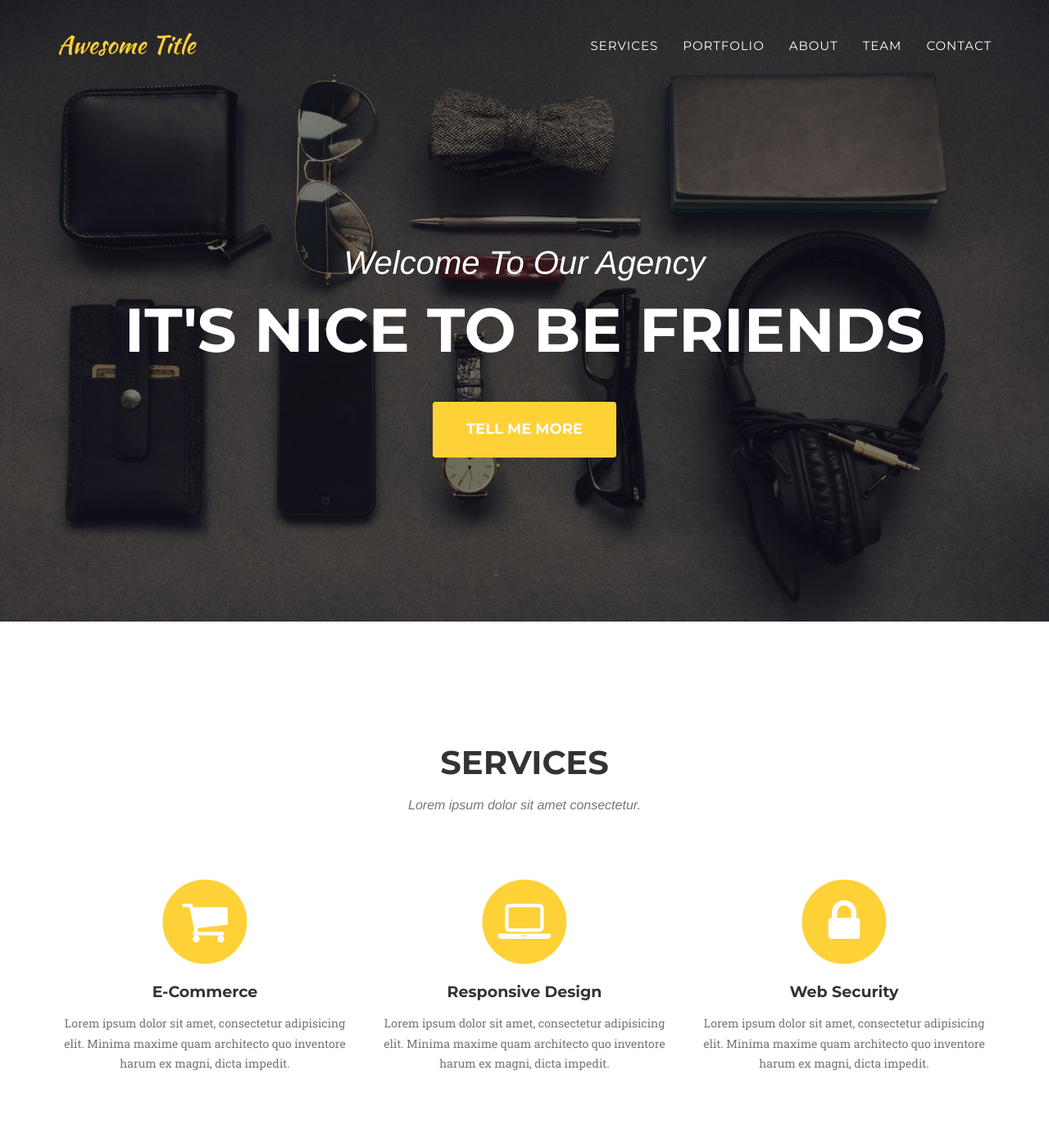
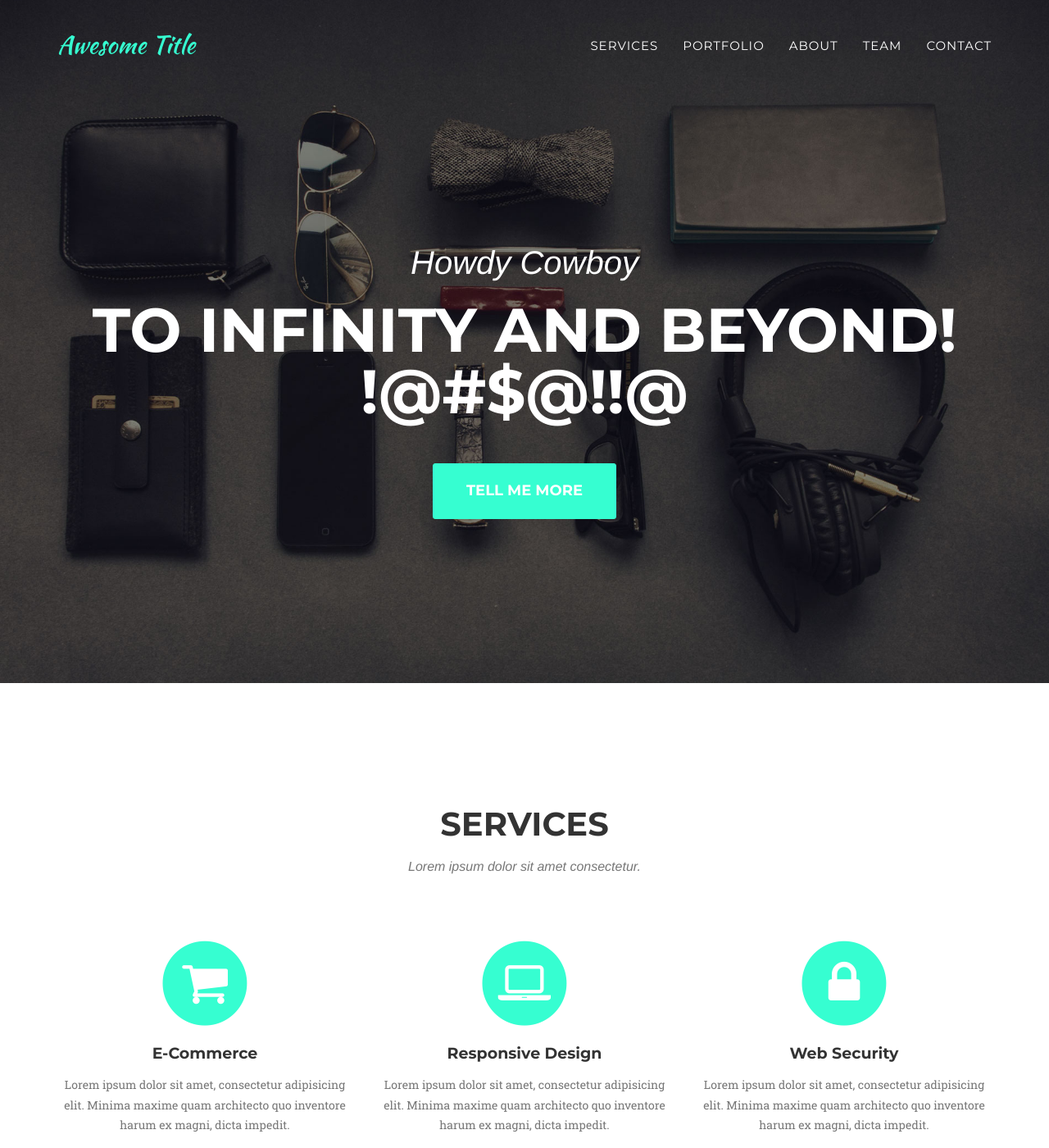
Before and after one commit to heydavid-dev/agency-reload-lost-count-108, a Jekyll site: the page built from index.html, in a window 1280 px wide and 1400 px high. Shown: the whole window at 82% size. Built offline with Jekyll 4.4.1, drawn with Linux system fonts in a browser that asks for light colours; some web fonts are replaced.

Commit message:
Change config.yml file

```diff
--- a/_config.yml
+++ b/_config.yml
@@ -1,9 +1,9 @@
-url: https://y7kim.github.io
-baseurl: /agency-jekyll-theme/
+url: https://heydavid-dev.github.io
+baseurl: /agency-reload-lost-count-108
 
 # Site settings
-header_title: Welcome To Our Agency
-header_subtitle: It's Nice to be Friends
+header_title: Howdy Cowboy
+header_subtitle: To infinity and beyond! !@#$@!!@
 
 title: Awesome Title
 email: your-email@domain.com
--- a/_data/template.yml
+++ b/_data/template.yml
@@ -1,7 +1,7 @@
 # Color settings (hex-codes without the leading hash-tag)
 color:
-  primary: fed136
-  secondary: fec503
+  primary: 36fed1
+  secondary: c7fe36
   secondary-dark: 333
   muted: 777
 
```
